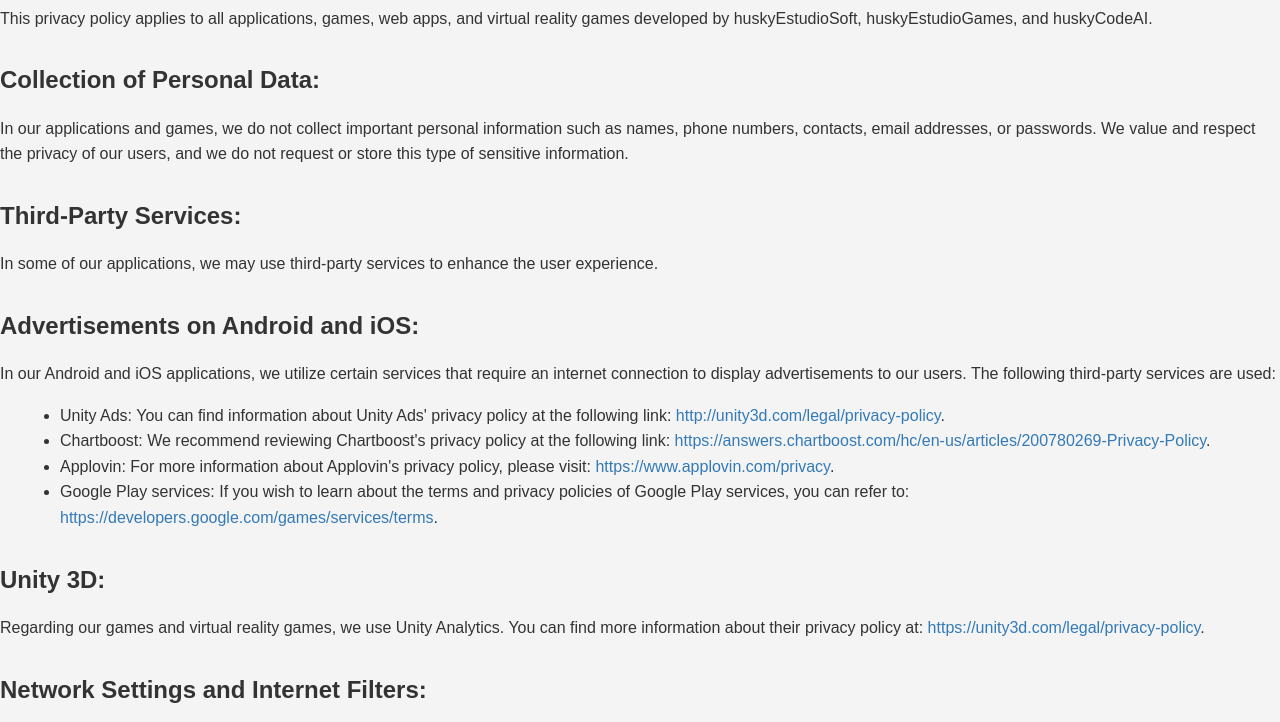
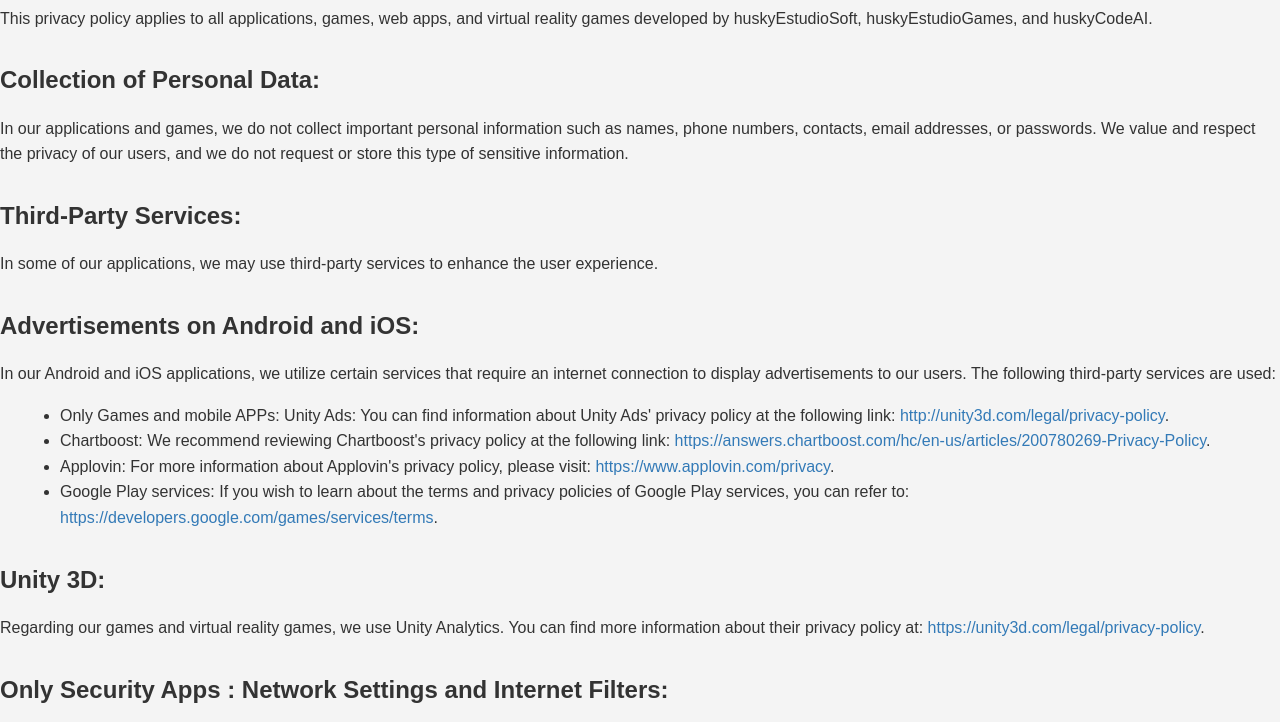
Before and after one commit to huskyC0deAI/huskycodeai.github.io, a plain HTML site: page index.html in a window 1280 px wide. Shown: the part 78-800 px from the top of the page. Drawn offline with Linux system fonts and the light colour scheme.

Commit message:
Update index.html

```diff
--- a/index.html
+++ b/index.html
@@ -14,16 +14,16 @@
 <h2>Advertisements on Android and iOS:</h2>
 <p>In our Android and iOS applications, we utilize certain services that require an internet connection to display advertisements to our users. The following third-party services are used:</p>
 <ul>
-<li>Unity Ads: You can find information about Unity Ads' privacy policy at the following link: <a href="http://unity3d.com/legal/privacy-policy">http://unity3d.com/legal/privacy-policy</a>.</li>
+<li>Only Games and mobile APPs: Unity Ads: You can find information about Unity Ads' privacy policy at the following link: <a href="http://unity3d.com/legal/privacy-policy">http://unity3d.com/legal/privacy-policy</a>.</li>
 <li>Chartboost: We recommend reviewing Chartboost's privacy policy at the following link: <a href="https://answers.chartboost.com/hc/en-us/articles/200780269-Privacy-Policy">https://answers.chartboost.com/hc/en-us/articles/200780269-Privacy-Policy</a>.</li>
 <li>Applovin: For more information about Applovin's privacy policy, please visit: <a href="https://www.applovin.com/privacy">https://www.applovin.com/privacy</a>.</li>
 <li>Google Play services: If you wish to learn about the terms and privacy policies of Google Play services, you can refer to: <a href="https://developers.google.com/games/services/terms">https://developers.google.com/games/services/terms</a>.</li>
 </ul>
 <h2>Unity 3D:</h2>
 <p>Regarding our games and virtual reality games, we use Unity Analytics. You can find more information about their privacy policy at: <a href="https://unity3d.com/legal/privacy-policy">https://unity3d.com/legal/privacy-policy</a>.</p>
-<h2>Network Settings and Internet Filters:</h2>
+<h2>Only Security Apps : Network Settings and Internet Filters:</h2>
 <p>No personal information is collected from our users .</p>
-Artificial intelligence bots & voice recognition:
+Only bots APPS: Artificial intelligence bots & voice recognition:
 In the specific case of the AI bot, voice commands, and microphone accessibility usage, we also do not collect any personal information.
 We may use some third-party resources, such as the Microsoft Edge browser (https://privacy.microsoft.com/es-es/windows-10-microsoft-edge-and-privacy) or Google (https://policies.google.com/privacy?hl=en)
 
```
